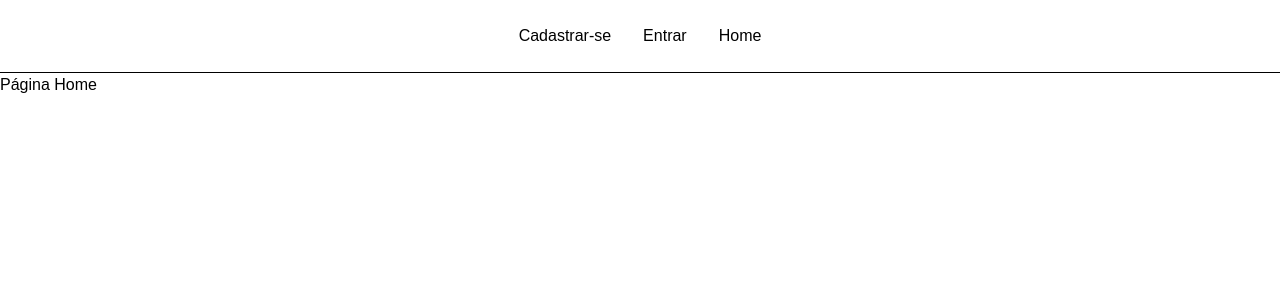
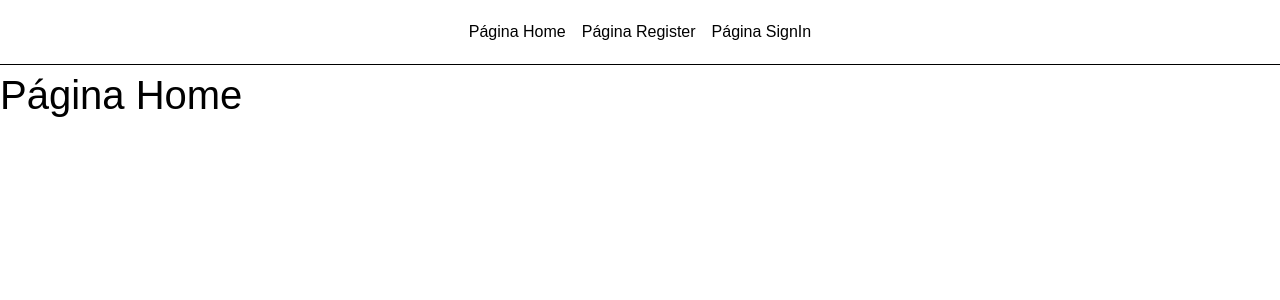
Before and after one commit to softexrecifepe/find-address-by-cep-web, a Next.js app: page / in a window 1280 px wide. Shown: the top 300 px of the page. Built offline with nearby package versions, Linux system fonts and the light colour scheme.

Commit message:
feat: cria um exemplo de rotas

```diff
--- a/src/app/components/header.tsx
+++ b/src/app/components/header.tsx
@@ -2,17 +2,17 @@ import Link from "next/link";
 
 export function Header() {
   return (
-    <header className="border-b border-black py-6">
-      <nav className="flex justify-center">
-        <ul className="flex gap-8">
+    <header className="border-b border-black py-5">
+      <nav>
+        <ul className="flex justify-center gap-4">
           <li>
-            <Link href="/register">Cadastrar-se</Link>
+            <Link href="/">Página Home</Link>
           </li>
           <li>
-            <Link href="/sign-in">Entrar</Link>
+            <Link href="/register">Página Register</Link>
           </li>
           <li>
-            <Link href="/">Home</Link>
+            <Link href="/sign-in">Página SignIn</Link>
           </li>
         </ul>
       </nav>
--- a/src/app/globals.css
+++ b/src/app/globals.css
@@ -6,6 +6,10 @@ body {
   font-family: Arial, Helvetica, sans-serif;
 }
 
+h1 {
+  font-size: 40px;
+}
+
 @layer utilities {
   .text-balance {
     text-wrap: balance;
--- a/src/app/page.tsx
+++ b/src/app/page.tsx
@@ -1,12 +1,3 @@
-type TitleProps = {
-  text: string;
-  name?: string;
-};
-
-function Title({ text, name }: TitleProps) {
-  return <h1 className="text-2xl font-bold">{name}</h1>;
-}
-
 export default function Home() {
   return <h1>Página Home</h1>;
 }
--- a/src/app/register/page.tsx
+++ b/src/app/register/page.tsx
@@ -1,3 +1,3 @@
 export default function Register() {
-  return <h1>Página Cadastro</h1>;
+  return <h1>Página Register</h1>;
 }
--- a/src/app/register/settings/page.tsx
+++ /dev/null
@@ -1,3 +0,0 @@
-export default function Settings() {
-  return <h1>Página Configurações</h1>;
-}
--- a/src/app/sign-in/page.tsx
+++ b/src/app/sign-in/page.tsx
@@ -1,3 +1,3 @@
-export default function SignIn() {
-  return <h1>Página SignIn</h1>;
+export default function Register() {
+  return <h1>Página Sign-In</h1>;
 }
```
